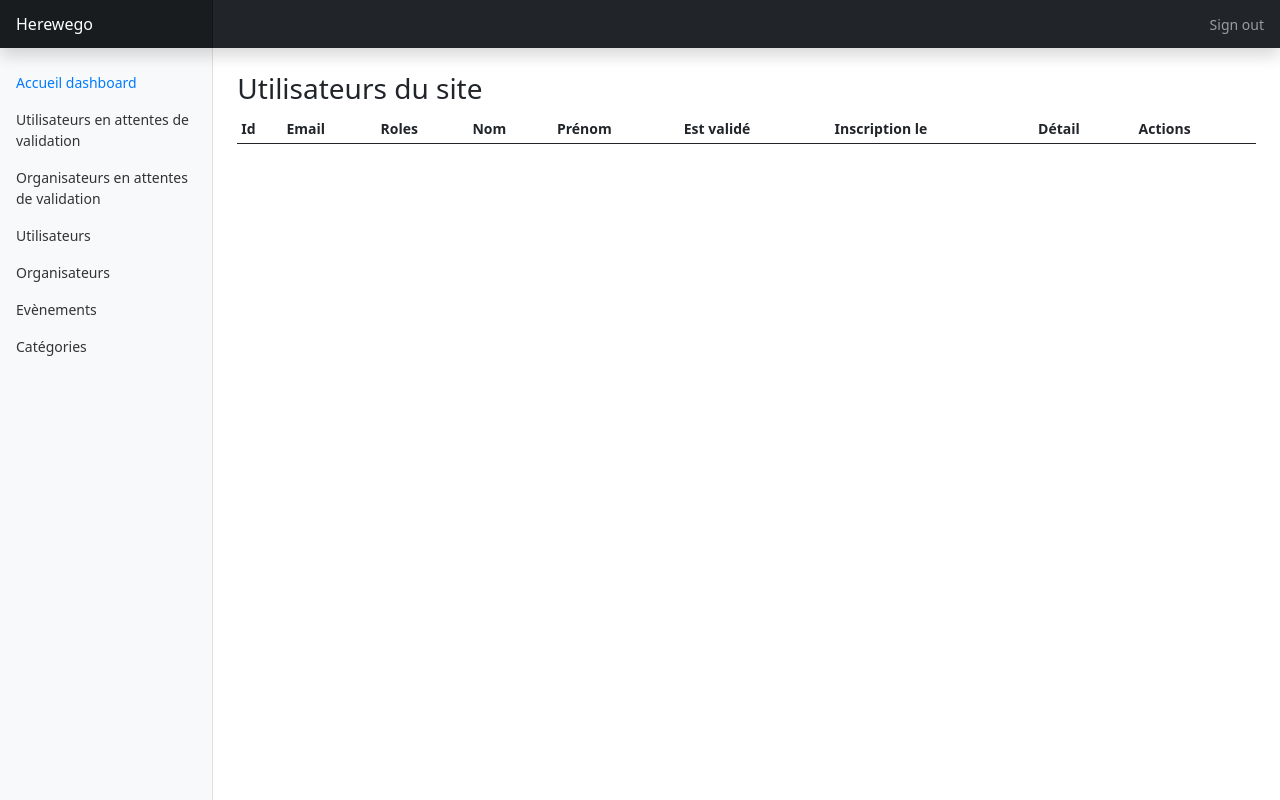
After one commit to MrAuGIR/Herewego, a Symfony app: template templates/admin/user/users.html.twig in a window 1280 px wide. The commit adds this page. Run offline with Twig, Linux system fonts and the light colour scheme; the template is opened without the code that fills it, so the values that code supplies are empty; some libraries are stand-ins or nearby versions.

Commit message:
table user dans admin

```diff
--- /dev/null
+++ b/public/script/renderTable.js
@@ -0,0 +1,3 @@
+$(document).ready(function() {
+        $('#dataTable').DataTable();
+    });
--- a/src/Controller/Admin/AdminController.php
+++ b/src/Controller/Admin/AdminController.php
@@ -7,13 +7,15 @@ use Symfony\Component\HttpFoundation\Response;
 use Symfony\Component\Routing\Annotation\Route;
 use Sensio\Bundle\FrameworkExtraBundle\Configuration\Security;
 use Sensio\Bundle\FrameworkExtraBundle\Configuration\IsGranted;
+
 /**
  * @isGranted("ROLE_ADMIN", statusCode=404, message="404 page not found")
+ * @Route("/admin")
  */
 class AdminController extends AbstractController
 {
     /**
-     * @Route("/admin", name="admin")
+     * @Route("/", name="admin")
      */
     public function index(): Response
     {
@@ -21,4 +23,5 @@ class AdminController extends AbstractController
             'controller_name' => 'AdminController',
         ]);
     }
+
 }
--- a/src/Entity/User.php
+++ b/src/Entity/User.php
@@ -516,4 +516,10 @@ class User implements UserInterface
 
         return $this;
     }
+
+    public function __toString()
+    {
+        return implode(',',$this->getRoles());
+
+    }
 }
--- /dev/null
+++ b/templates/admin/user/users.html.twig
@@ -0,0 +1,51 @@
+{% extends "base.admin.html.twig" %}
+
+{% block body %}
+
+<main class="col-md-9 ms-sm-auto col-lg-10 px-md-4">
+    <h3>Utilisateurs du site</h3>
+    <div class="table-responsive">
+        <table id="dataTable" class="table table-striped table-sm">
+            <thead>
+                <tr>
+                    <th>Id</th>
+                    <th>Email</th>
+                    <th>Roles</th>
+                    <th>Nom</th>
+                    <th>Prénom</th>
+                    <th>Est validé</th>
+                    <th>Inscription le </th>
+                    <th>Détail</th>
+                    <th>Actions</th>
+                </tr>
+            </thead>
+            <tbody>
+                {% for user in users %}
+                <tr>
+                    <th>{{user.id}}</th>
+                    <th>{{user.email}}</th>
+                    <th>{% for role in user.getRoles %}
+                            {{role}}
+                    {% endfor %}</th>
+                    <th>{{user.lastname}}</th>
+                    <th>{{user.firstname}}</th>
+                    <th>{{user.isValidate}}</th>
+                    <th>{{user.registerAt | date('Y-m-d H:i') }}</th>
+                    <th>quelque chose</th>
+                    <th>
+                        <a href="">Editer</a>
+                        <a href="">Supprimer</a>
+                    </th>
+                </tr>
+                {% endfor %}
+            </tbody>
+        </table>
+    </div>
+</main>
+
+{% endblock %}
+{% block javascripts %}
+{{parent()}}
+<script type="text/javascript" src="https://cdn.datatables.net/v/dt/jq-3.2.1/dt-1.10.16/datatables.min.js"></script>
+<script type="text/javascript" src="/script/renderTable.js"></script>
+{% endblock %}
--- a/templates/base.admin.html.twig
+++ b/templates/base.admin.html.twig
@@ -11,14 +11,23 @@
             <link rel="stylesheet" href="https://getbootstrap.com/docs/5.0/dist/css/bootstrap.min.css">
             <link rel="stylesheet" href="{{ asset('styles/dashboardAdmin.css')}}">
             <link rel="stylesheet" href="https://use.fontawesome.com/releases/v5.15.2/css/all.css" integrity="sha384-vSIIfh2YWi9wW0r9iZe7RJPrKwp6bG+s9QZMoITbCckVJqGCCRhc+ccxNcdpHuYu" crossorigin="anonymous">
-            <link rel="stylesheet" href="{{ asset('styles/style.css') }}">
-            <link rel="stylesheet" href="{{ asset('styles/style_jd.css') }}">
+            <link rel="stylesheet" type="text/css" href="https://cdn.datatables.net/1.10.23/css/jquery.dataTables.css">
         {% endblock %}
     </head>
     <body>
-        <header>
+        <header class="navbar navbar-dark sticky-top bg-dark flex-md-nowrap p-0 shadow">
+            <a class="navbar-brand col-md-3 col-lg-2 me-0 px-3" href="#">Herewego</a>
+            <button class="navbar-toggler position-absolute d-md-none collapsed" type="button" data-bs-toggle="collapse" data-bs-target="#sidebarMenu" aria-controls="sidebarMenu" aria-expanded="false" aria-label="Toggle navigation">
+                <span class="navbar-toggler-icon"></span>
+            </button>
+
+            <ul class="navbar-nav px-3">
+                <li class="nav-item text-nowrap">
+                <a class="nav-link" href="{{path('app_logout')}}">Sign out</a>
+                </li>
+            </ul>
         </header>
-            <main>
+        <main class="py-4">
             {% block messages %}
             <div class="container">
                 <div class="row">
--- a/templates/shared/_navbar.admin.html.twig
+++ b/templates/shared/_navbar.admin.html.twig
@@ -21,7 +21,7 @@
                 </a>
             </li>
             <li class="nav-item">
-                <a class="nav-link" href="#">
+                <a class="nav-link" href="{{path('usercrud')}}">
                 <span data-feather="file"></span>
                 Utilisateurs
                 </a>
```
Also changed, not shown: src/Controller/Admin/UserCrudController.php (added, +45 -0 lines). Lines whose indentation alone changed are shown as unchanged.
